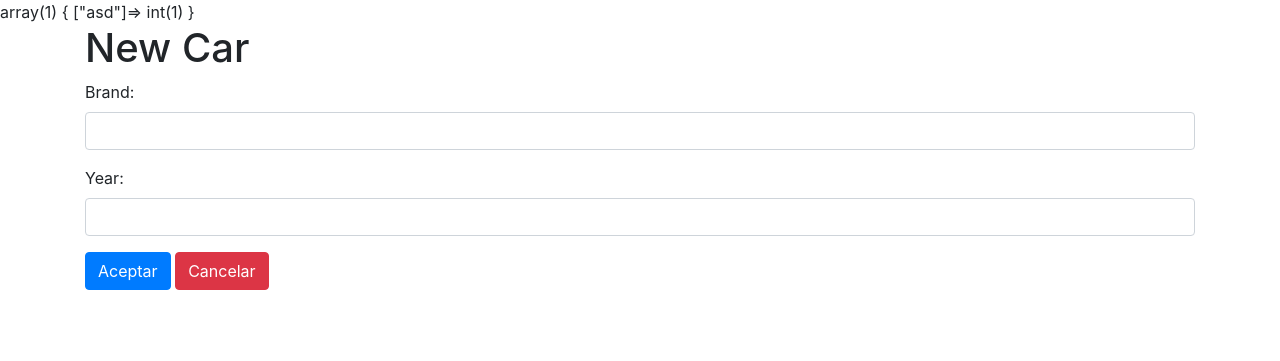
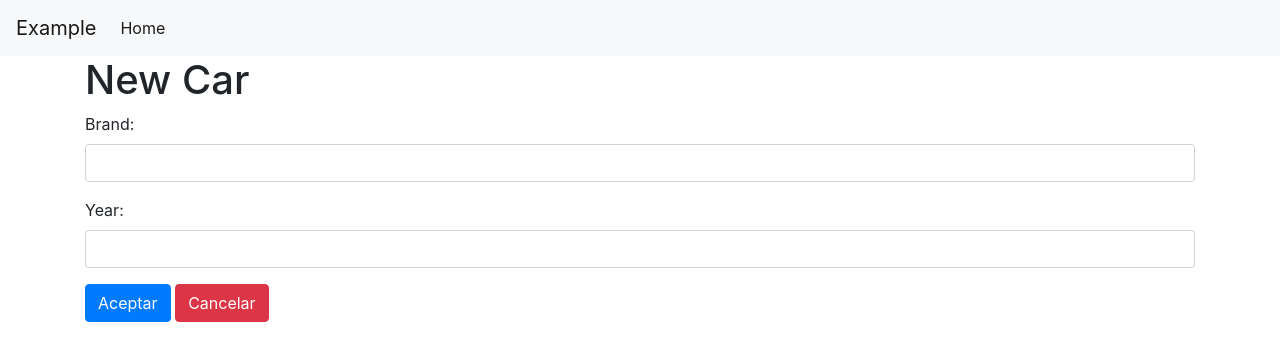
Before and after one commit to Anthony0912/2019-IC-AW, a PHP site: page /cars/create.php in a window 1280 px wide. Shown: the top 361 px of the page. Run offline with PHP 8.4, Linux system fonts and the light colour scheme; the visitor is signed in with stand-in values (Sample User, id 1).

Commit message:
ejemolo del profesor

```diff
--- a/Practicas_Prof/Example/Models/User.php
+++ b/Practicas_Prof/Example/Models/User.php
@@ -12,7 +12,7 @@ namespace Models {
 
         public function login($username, $password)
         {
-            return $this->connection->runQuery('select * from users where username = $1 and password = $2', [$username, $password])[0];
+            return $this->connection->runQuery('select * from users where username = $1 and password = md5($2)', [$username, $password])[0];
         }
 
         public function find($id)
--- a/Practicas_Prof/Example/cars/index.php
+++ b/Practicas_Prof/Example/cars/index.php
@@ -1,7 +1,7 @@
 <?php
 $title = 'Cars';
+require_once '../shared/sessions.php';
 require_once '../shared/header.php';
-require_once '../shared/sessions.php';
 require_once '../shared/guard.php';
 require_once '../shared/db.php';
 ?>
--- a/Practicas_Prof/Example/scripts/script.sql
+++ b/Practicas_Prof/Example/scripts/script.sql
@@ -14,3 +14,5 @@ create table cars (
 insert into users(username, password)
 	values ('juanito', '123456'),
 		   ('juanita', '654321');
+
+UPDATE users SET password = md5('password');
--- a/Practicas_Prof/Example/shared/guard.php
+++ b/Practicas_Prof/Example/shared/guard.php
@@ -1,6 +1,5 @@
 <?php
 
-var_dump(['asd' => 1]);
 if (!isset($_SESSION['user_id']) || empty($_SESSION['user_id'])) {
     return header('Location: /');
 }
--- a/Practicas_Prof/Example/shared/header.php
+++ b/Practicas_Prof/Example/shared/header.php
@@ -5,3 +5,4 @@
 	<link rel="stylesheet" href="https://stackpath.bootstrapcdn.com/bootstrap/4.3.1/css/bootstrap.min.css" integrity="sha384-ggOyR0iXCbMQv3Xipma34MD+dH/1fQ784/j6cY/iJTQUOhcWr7x9JvoRxT2MZw1T" crossorigin="anonymous">
 </head>
 <body>
+<?php require_once  __DIR__ . '/menu.php'; ?>
--- /dev/null
+++ b/Practicas_Prof/Example/shared/menu.php
@@ -0,0 +1,22 @@
+<nav class="navbar navbar-expand-lg navbar-light bg-light">
+  <a class="navbar-brand" href="#">Example</a>
+  <button class="navbar-toggler" type="button" data-toggle="collapse" data-target="#navbarSupportedContent" aria-controls="navbarSupportedContent" aria-expanded="false" aria-label="Toggle navigation">
+    <span class="navbar-toggler-icon"></span>
+  </button>
+
+  <div class="collapse navbar-collapse" id="navbarSupportedContent">
+    <ul class="navbar-nav mr-auto">
+      <li class="nav-item active">
+        <a class="nav-link" href="/home.php">Home <span class="sr-only">(current)</span></a>
+      </li>
+        <?php if (isset($_SESSION['user_id'])) { ?>
+        <li class="nav-item">
+          <a class="nav-link" href="/cars">Cars</a>
+        </li>
+        <li class="nav-item">
+          <a class="nav-link" href="/cars">Cars 2</a>
+        </li>
+        <?php } ?>
+    </ul>
+  </div>
+</nav>
```
